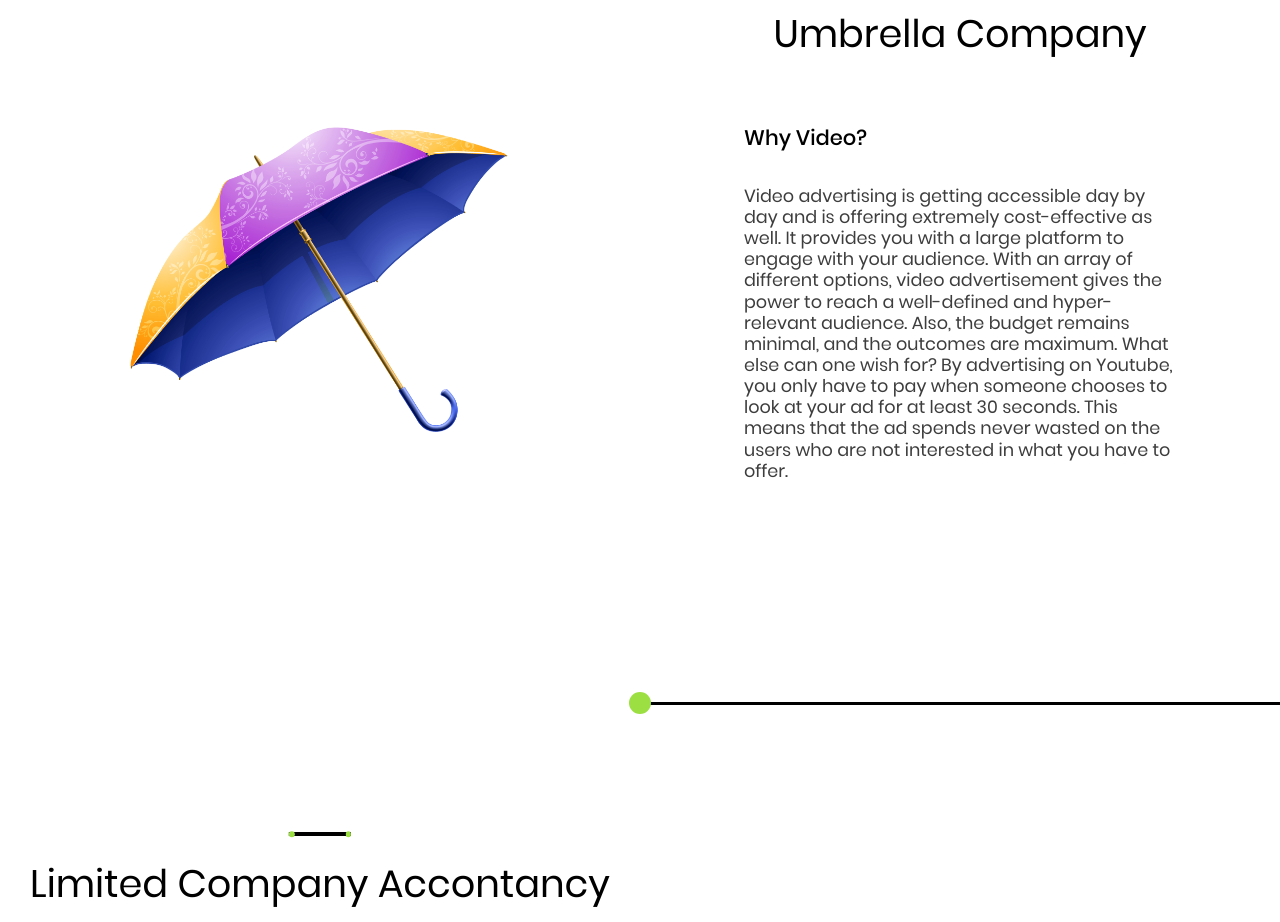
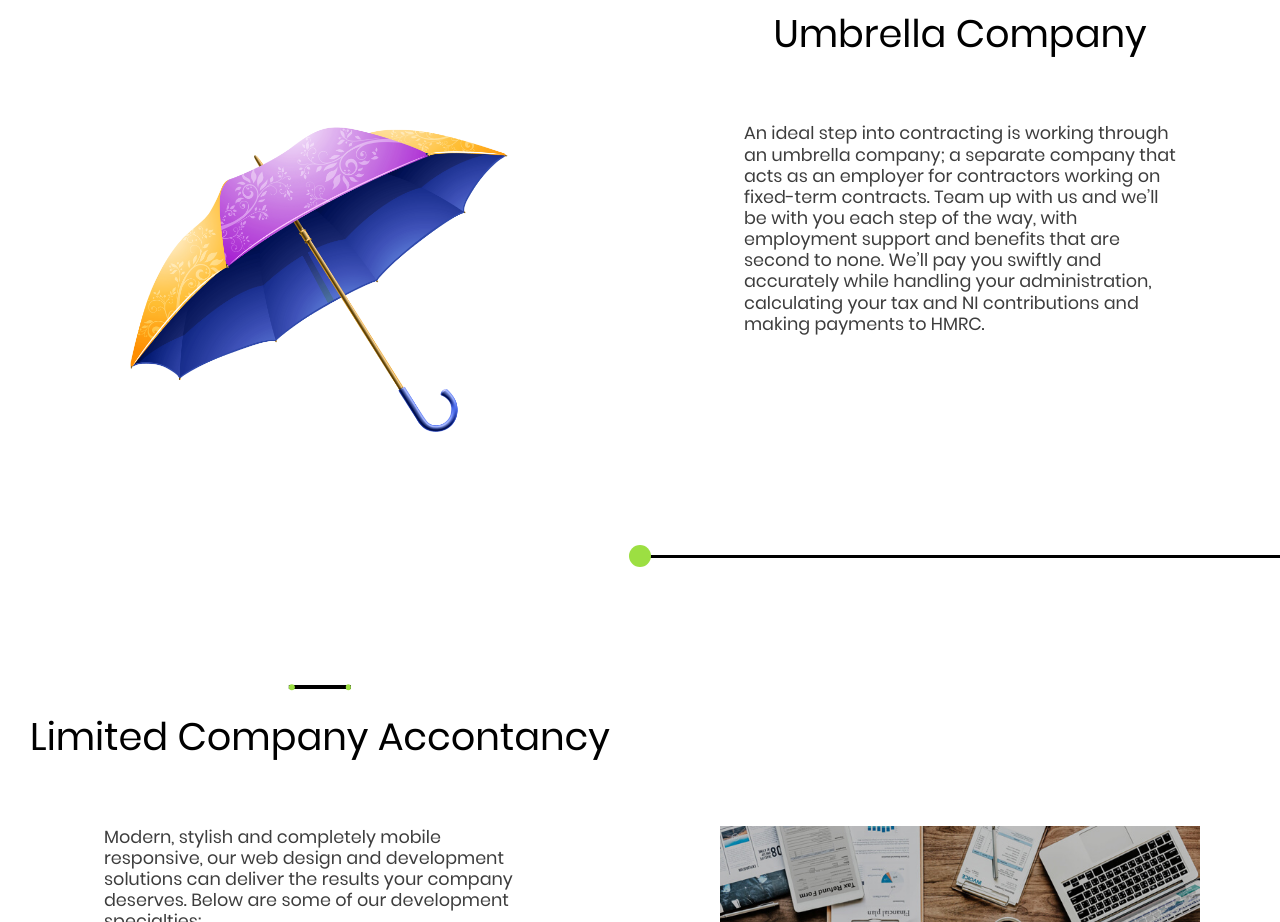
Before and after one commit to ExuCounter/Umbrella, a website: page app/services.html in a window 1280 px wide. Shown: the part 1060-1982 px from the top of the page. Drawn offline with Linux system fonts and the light colour scheme; files whose address does not match are found by name.

Commit message:
Article umbrella company

```diff
--- a/app/services.html
+++ b/app/services.html
@@ -49,8 +49,9 @@
 				</div>
 				<div class="services__content services__content--decor">
 					<div class="services__content__wrapper">
-				        <h3 class="services__content__title">Why Video?</h3>
-						<p class="services__desc">Video advertising is getting accessible day by day and is offering extremely cost-effective as well. It provides you with a large platform to engage with your audience. With an array of different options, video advertisement gives the power to reach a well-defined and hyper-relevant audience. Also, the budget remains minimal, and the outcomes are maximum. What else can one wish for? By advertising on Youtube, you only have to pay when someone chooses to look at your ad for at least 30 seconds. This means that the ad spends never wasted on the users who are not interested in what you have to offer. </p>
+						<p class="services__desc">An ideal step into contracting is working through an umbrella company; a separate company that acts as an employer for contractors working on fixed-term contracts.
+							Team up with us and we’ll be with you each step of the way, with employment support and benefits that are second to none.
+							We’ll pay you swiftly and accurately while handling your administration, calculating your tax and NI contributions and making payments to HMRC.</p>
 					</div>
 				</div>
 			</div>
```
